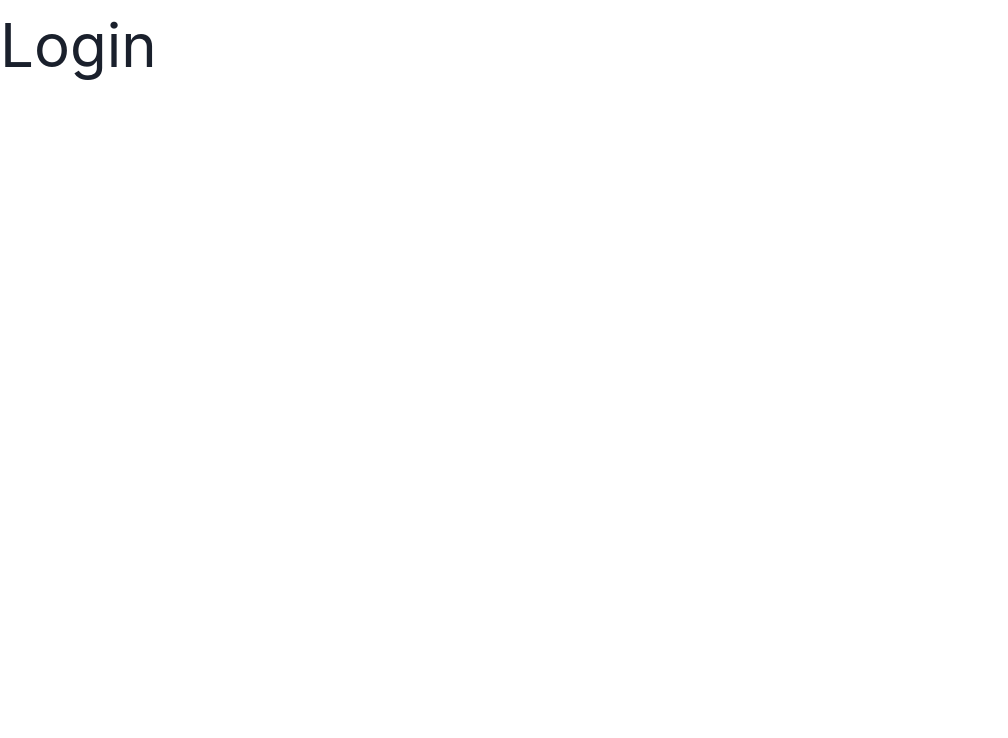
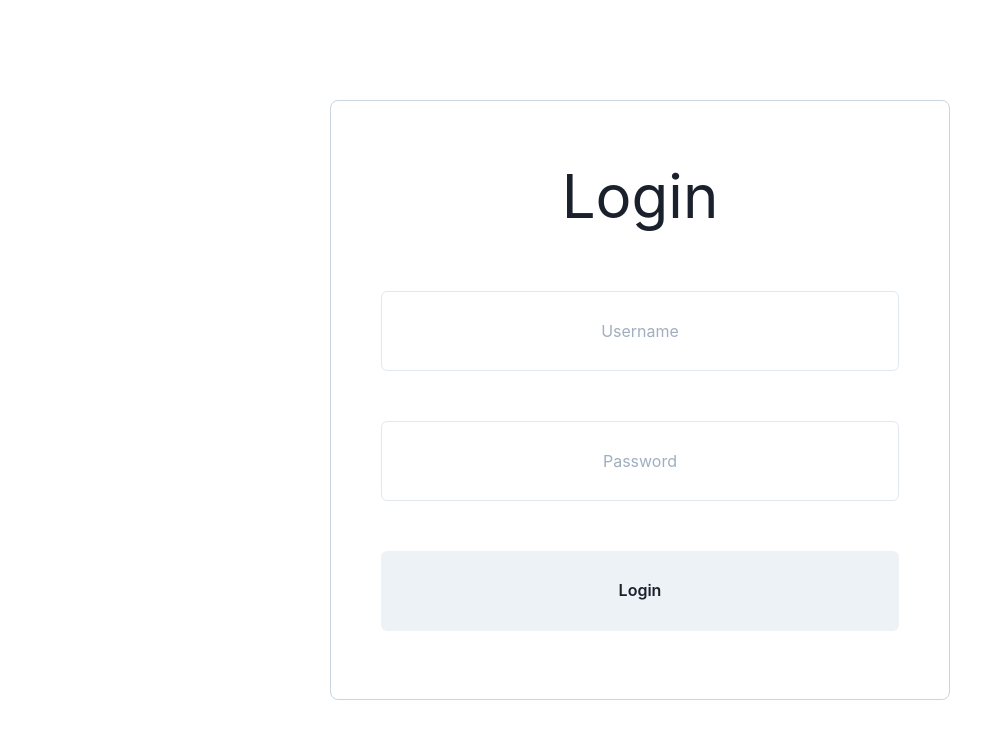
Before and after one commit to johnshift/simple-todo-app, a React (Create React App) app: page /login in a window 1280 px wide. Shown: the top 738 px of the page, without its empty margins (0-1008 px from the left). Built offline with nearby package versions, Linux system fonts and the light colour scheme.

Commit message:
login page ui

```diff
--- a/src/pages/Login.js
+++ b/src/pages/Login.js
@@ -1,7 +1,57 @@
-import { Text } from "@chakra-ui/react";
+import {
+  Text,
+  Center,
+  Flex,
+  Spacer,
+  Box,
+  Input,
+  FormControl,
+  Button,
+} from "@chakra-ui/react";
 
 const Login = () => {
-  return <Text fontSize="6xl">Login</Text>;
+  return (
+    <Flex align="center" justify="center" h="100vh">
+      <Spacer />
+      <Center>
+        <Box
+          border="1px"
+          borderColor="gray.300"
+          borderRadius="lg"
+          w={[300, 620]}
+          h={[310, 600]}
+          p={[15, 50]}
+        >
+          <Center mb={[5, 50]}>
+            <Text fontSize={["4xl", "6xl"]}>Login</Text>
+          </Center>
+
+          <Center mb={[5, 50]}>
+            <FormControl>
+              <Input placeholder="Username" textAlign="center" h={[12, 20]} />
+            </FormControl>
+          </Center>
+          <Center mb={[5, 50]}>
+            <FormControl>
+              <Input
+                h={[12, 20]}
+                placeholder="Password"
+                textAlign="center"
+                type="password"
+              />
+            </FormControl>
+          </Center>
+
+          <Center>
+            <Button w="100%" h={[12, 20]}>
+              Login
+            </Button>
+          </Center>
+        </Box>
+      </Center>
+      <Spacer />
+    </Flex>
+  );
 };
 
 export default Login;
```
